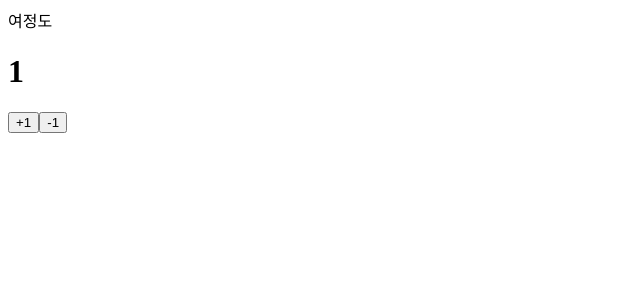
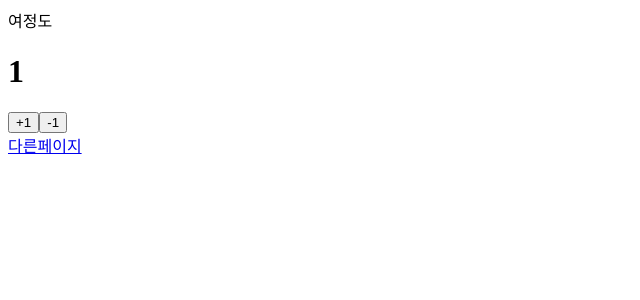
Before and after one commit to yeojeongdo/back, a React (Create React App) app: page / in a window 1280 px wide. Shown: the top 300 px of the page, without its empty margins (0-640 px from the left). Built offline with nearby package versions, Linux system fonts and the light colour scheme.

Commit message:
TEST: Router State maintain

```diff
--- a/package.json
+++ b/package.json
@@ -14,6 +14,7 @@
     "mobx-react": "^7.2.0",
     "react": "^17.0.2",
     "react-dom": "^17.0.2",
+    "react-router-dom": "^5.3.0",
     "react-scripts": "4.0.3",
     "typescript": "^4.1.2",
     "web-vitals": "^1.0.1"
@@ -41,5 +42,8 @@
       "last 1 firefox version",
       "last 1 safari version"
     ]
+  },
+  "devDependencies": {
+    "@types/react-router-dom": "^5.1.8"
   }
 }
--- a/src/App.tsx
+++ b/src/App.tsx
@@ -1,10 +1,12 @@
 import Counter from "components/Counter";
+import { Link } from "react-router-dom";
 
 function App() {
   return (
     <div>
       여정도
       <Counter />
+      <Link to="/other">다른페이지</Link>
     </div>
   );
 }
--- a/src/index.tsx
+++ b/src/index.tsx
@@ -1,10 +1,21 @@
+import Other from "pages/Other";
 import React from "react";
 import ReactDOM from "react-dom";
+import { BrowserRouter as Router, Switch, Route } from "react-router-dom";
 import App from "./App";
 
 ReactDOM.render(
   <React.StrictMode>
-    <App />
+    <Router>
+      <Switch>
+        <Route exact path="/">
+          <App />
+        </Route>
+        <Route exact path="/other">
+          <Other />
+        </Route>
+      </Switch>
+    </Router>
   </React.StrictMode>,
   document.getElementById("root")
 );
--- /dev/null
+++ b/src/pages/Other.tsx
@@ -0,0 +1,10 @@
+import { observer } from "mobx-react";
+
+const Other = () => {
+  return (
+    <div>
+      <div>Other</div>
+    </div>
+  );
+};
+export default observer(Other);
```
Also changed, not shown: 1 other file (tests, documents, lock files or other folders).
